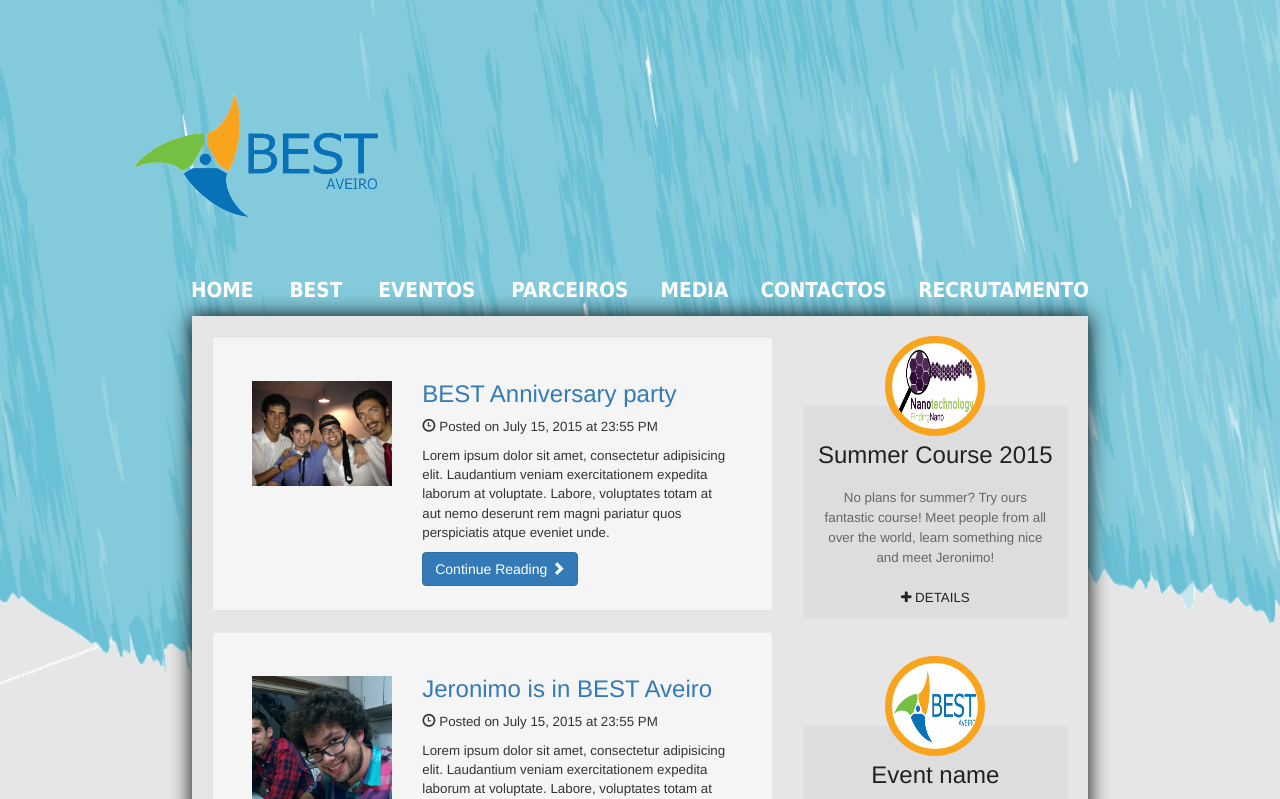
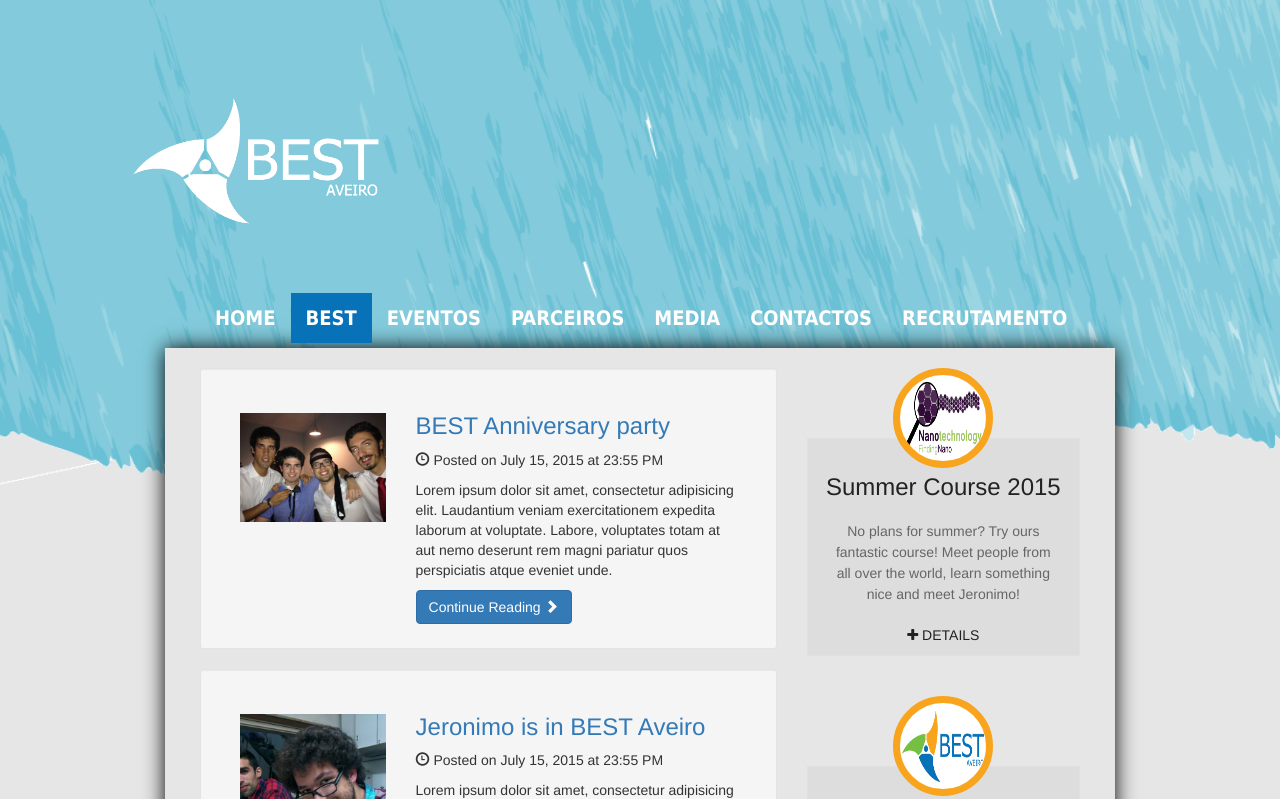
Before and after one commit to andrejeronimo/BEST-website, a plain HTML site: page homepage.html in a window 1280 px wide. Both pictures are taken after a click on the link "BEST". Shown: the top 799 px of the page. Drawn offline with Linux system fonts and the light colour scheme.

Commit message:
actualizado

```diff
--- a/css/custom-css.css
+++ b/css/custom-css.css
@@ -13,98 +13,104 @@ body{
 	text-rendering: optimizeLegibility;
     font-weight: 400;
 }
-#fundo_1{
-    margin: auto;
-    position: absolute;
-    width: 100%;
-    margin-top: -145px;
-    margin-left: 0px;
-    height: 110%;
+#header{
+    background-image: url(../images/fundo_cima.png);
+    background-repeat: no-repeat;
+    background-size: 100% 100%;
+    background-color:#e6e6e6;
+
 }
+
 #logo_BEST{
     position: relative;
     margin-left: 10%;
-    margin-top: 6rem;
+    margin-top: 3%;
+    margin-bottom: 18%;
     width: 20%;
-    margin-bottom: 3rem;
 }
 
-/*----- Navigation Bar--------------*/
-.drop_menu {
-	padding:0;
-	list-style-type:none;
-	height: 3rem ;
-    position: relative;
-    width: 90%;
-    margin-left: auto;
-    margin-right: auto;
-    margin-top: 0;
+/*-------NavBar-----*/
+
+#custom-bootstrap-menu.navbar-default .navbar-brand {
+    color: rgba(119, 119, 119, 1);
+}
+#custom-bootstrap-menu.navbar-default {
+    font-size: 20px;
+    background-color: rgba(248, 248, 248, 0);
+    border-width: 0px;
+    border-radius: 0px;
+    font-weight: 700;
+    font-family: Tahoma; sans-serif;
+    padding: 0px;
+    margin: 0px;
+}
+#custom-bootstrap-menu.navbar-default .navbar-nav>li>a {
+    color: rgba(255, 255, 255, 1);
+    background-color: rgba(248, 248, 248, 0);
+
+}
+#custom-bootstrap-menu.navbar-default .navbar-nav>li>a:hover,
+#custom-bootstrap-menu.navbar-default .navbar-nav>li>a:focus {
+    color: rgba(255, 255, 255, 1);
+    background-color: rgba(8, 114, 185, 1);
+}
+#custom-bootstrap-menu.navbar-default .navbar-nav>.active>a,
+#custom-bootstrap-menu.navbar-default .navbar-nav>.active>a:hover,
+#custom-bootstrap-menu.navbar-default .navbar-nav>.active>a:focus {
+    color: rgba(255, 255, 255, 1);
+    background-color: rgba(8, 114, 185, 1);
+}
+#custom-bootstrap-menu.navbar-default .navbar-toggle {
+    border-color: #0872b9;
+}
+#custom-bootstrap-menu.navbar-default .navbar-toggle:hover,
+#custom-bootstrap-menu.navbar-default .navbar-toggle:focus {
+    background-color: #0872b9;
+}
+#custom-bootstrap-menu.navbar-default .navbar-toggle .icon-bar {
+    background-color: #0872b9;
+}
+#custom-bootstrap-menu.navbar-default .navbar-toggle:hover .icon-bar,
+#custom-bootstrap-menu.navbar-default .navbar-toggle:focus .icon-bar {
+    background-color: #f8f8f8;
+}
+
+.navbar-nav {
+    margin: 0 auto;
+    display: table;
+    table-layout: auto;
+    float: none;
+    width: 100%;
+
+}
+
+.navbar-nav>li {
+    display: table-cell;
+    float: none;
     text-align: center;
 }
 
-.drop_menu li {
-    display: inline-block;
+/*----- Conteúdo ---*/
+
+#main{
+    margin-top: -20%;
 
 }
-.drop_menu li a {
-	padding:0.5rem 1.2rem;
-	display:block;
-	color:white;
-	text-decoration:none;
-    font-family: Tahoma, Geneva, sans-serif;
-    font-size: 1.55rem;
-    align-content: center;
+@media (min-width: 1200px) {
+    .container {
+        width: 950px; /*-- muda largura do container*/
+    }
 }
 
-    .drop_menu ul {
-        position:absolute;
-        left:-9999px;
-        top:-9999px;
-        list-style-type:none;
-    }
-    .drop_menu li:hover {
-        position:relative;
-        background:#0872b9;
-        transition-duration: 0.8s;
-    }
-        .drop_menu li:hover ul {
-            left:0px;
-            top:2.4rem;
-            background:#0872b9;
-            padding:0px;yh
-            display: block;
-            position: absolute;
-        }
-
-            .drop_menu li:hover ul li a {
-                padding:5px;
-                display:block;
-                width:168px;
-                text-indent:15px;
-                background-color:#0872b9;
-                transition-duration: 0.8s;
-            }
-            .drop_menu li:hover ul li a:hover {
-                background:#6ac0d4; }
-
-/*----- Conteúdo ---*/
-
-#conteudo{
+#content{
     box-shadow: 0px 0px 1.5rem black;
-    width: 70%;
-    left: 50%;
-    margin-left: -35%;
-    position: absolute;
     background-color: #e6e6e6;
-    margin-top: 3.5rem;
-    font-size: 1rem;
     }
 
 
 /* ---- Rodapé -------------*/
 #baixo{
     position: absolute;
-    margin-top:75rem;
     width: 100%;
 }
 #fundo_2{
@@ -137,6 +143,3 @@ body{
     height: 1.8rem;
     margin-left: 15px;
 }
-
-
-/*
--- a/homepage.html
+++ b/homepage.html
@@ -19,16 +19,48 @@
         <link type="text/css" rel="stylesheet" href="css/custom-css2.css" />
     </head>
     <body>
-        <div id="cabeçalho">
-            <img id="fundo_1" src="images/fundo_cima.png"/>
-            <img id="logo_BEST" src="images/logo_BEST.png"/>
+        <div  class="jumbotron" id="header"> <!-- begin header-->
 
-        </div>
+            <img id="logo_BEST" src="images/logo_BEST_branco.png"/>
+
+        </div> <!-- end header-->
 
 
-        <div id="conteudo">
+        <div  class="container" id="main">
 
-            <div class="row" style="padding: 20px">
+
+            <div class="row" style="padding: 5px"> <!-- NavBar-->
+
+                <div id="custom-bootstrap-menu" class="navbar navbar-default " role="navigation" style="margin:0px">
+                    <div class="container-fluid">
+                        <div class="navbar-header">
+                            <button type="button" class="navbar-toggle" data-toggle="collapse" data-target=".navbar-menubuilder"><span class="sr-only">Toggle navigation</span><span class="icon-bar"></span><span class="icon-bar"></span><span class="icon-bar"></span>
+                            </button>
+                        </div>
+                        <div class="collapse navbar-collapse navbar-menubuilder">
+                            <ul class="nav navbar-nav navbar-left">
+                                <li><a href="/">HOME</a>
+                                </li>
+                                <li class="dropdown"><a href="#">BEST</a>
+                                </li>
+                                <li><a href="#">EVENTOS</a>
+                                </li>
+                                <li><a href="#">PARCEIROS</a>
+                                </li>
+                                <li><a href="#">MEDIA</a>
+                                </li>
+                                <li><a href="#">CONTACTOS</a>
+                                </li>
+                                <li><a href="#">RECRUTAMENTO</a>
+                                </li>
+                            </ul>
+                        </div>
+                    </div>
+                </div>
+
+            </div> <!-- end NavBar -->
+
+            <div class="row" style="padding: 20px" id="content">
 
                 <!-- News Side -->
                 <div class="col-lg-8">
@@ -203,31 +235,9 @@
             </div>
 
         </div>
+        <!-- end main -->
 
-        <ul class="drop_menu">
-                    <li><a href='#'><strong>HOME</strong></a></li>
-                    <li><a href='#'><strong>BEST</strong></a>
-                        <ul>
-                            <li><a href='#'>Sub Link 1</a></li>
-                            <li><a href='#'>Sub Link 2</a></li>
-                            <li><a href='#'>Sub Link 3</a></li>
-                            <li><a href='#'>Sub Link 4</a></li>
-                        </ul>
-                    </li>
-                    <li><a href='#'><strong>EVENTOS</strong></a>
-                        <ul>
-                            <li><a href='#'>Sub Link 1</a></li>
-                            <li><a href='#'>Sub Link 2</a></li>
-                            <li><a href='#'>Sub Link 3</a></li>
-                            <li><a href='#'>Sub Link 4</a></li>
 
-                        </ul>
-                    </li>
-                    <li><a href='#'><strong>PARCEIROS</strong></a>
-                    <li><a href='#'><strong>MEDIA</strong></a>
-                    <li><a href='#'><strong>CONTACTOS</strong></a>
-                    <li><a href='#'><strong>RECRUTAMENTO</strong></a>
-        </ul>
 
         <div id="baixo">
                 <img id="fundo_2" src="images/fundo_baixo.png"/>
```
Also changed, not shown: contacts.html (+39 -30 lines), bootstrap/css/bootstrap.css, images/logo_BEST_branco.png (added).
